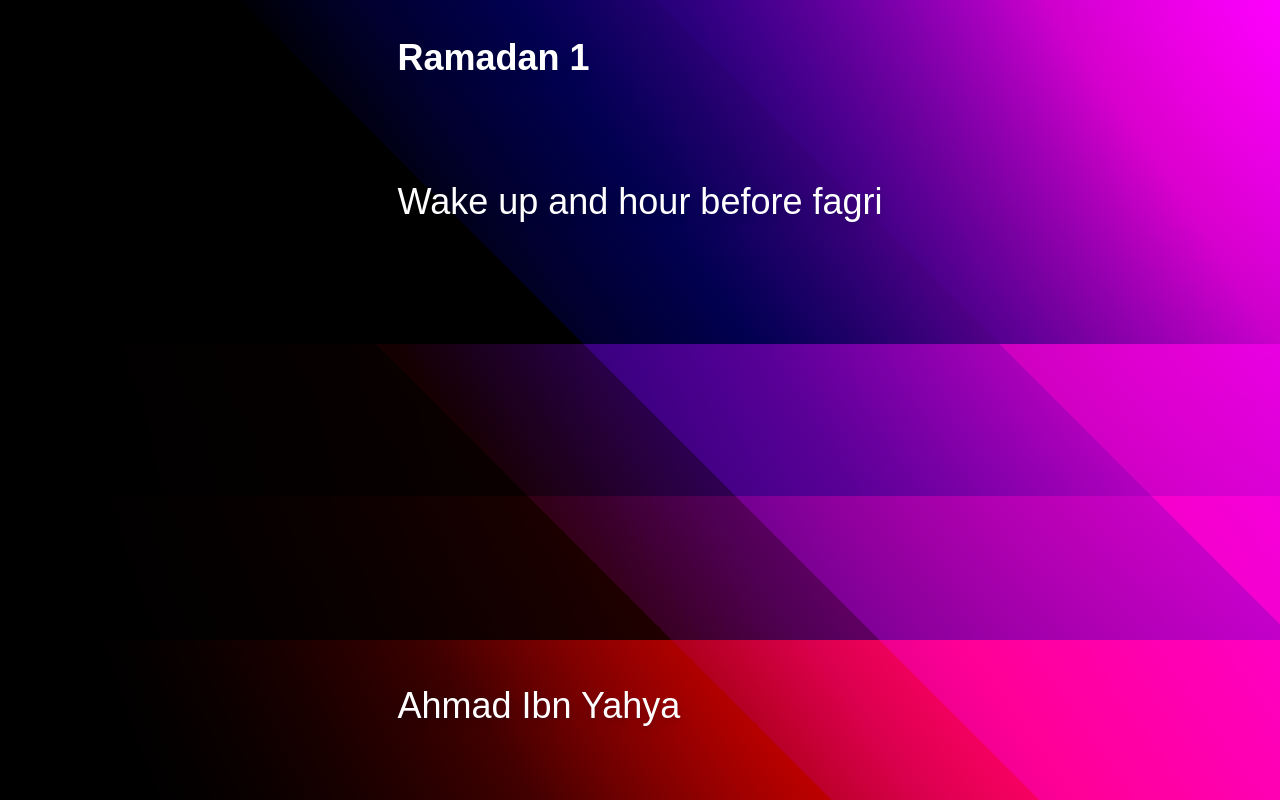
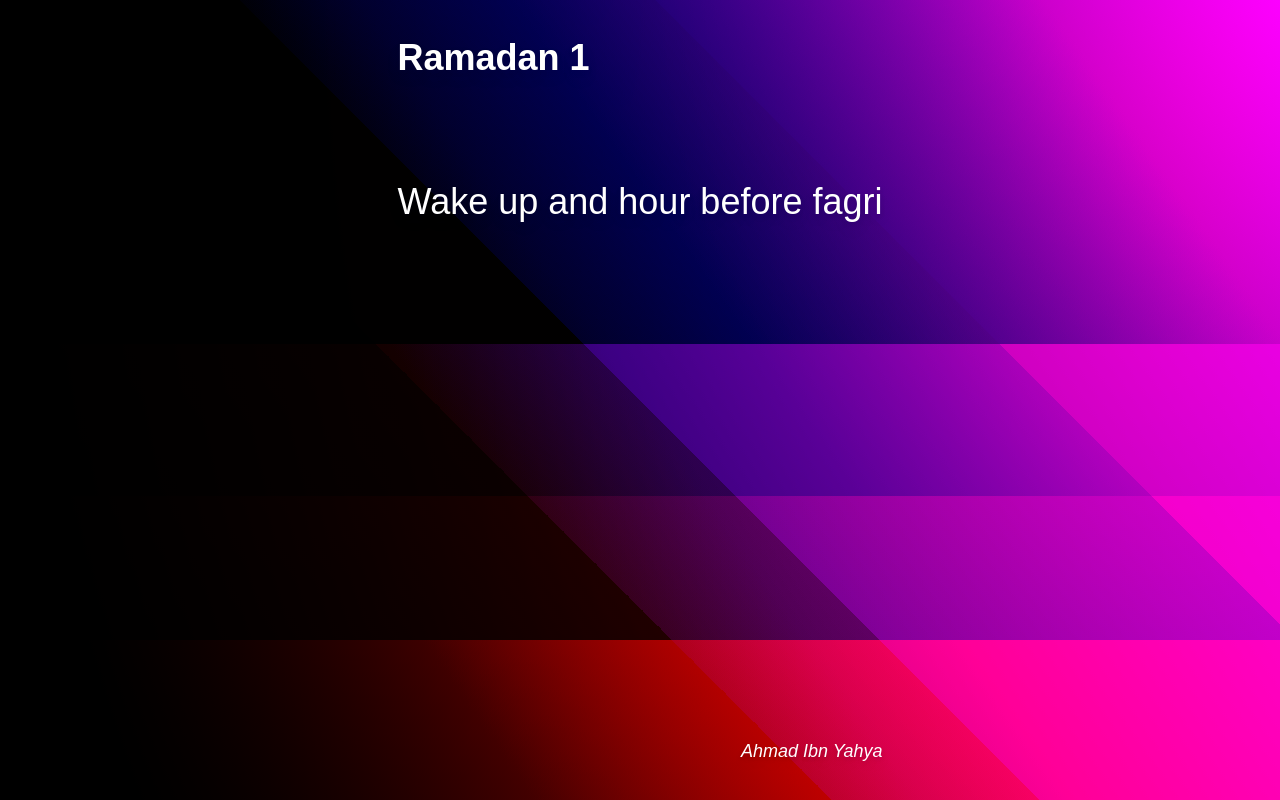
Before and after one commit to Ahmzyjazzy/Ramadan-1441, a Vue app: page / in a window 1280 px wide. Built offline with nearby package versions, Linux system fonts and the light colour scheme.

Commit message:
fix: correct author class typography

```diff
--- a/src/components/RamadanDay.vue
+++ b/src/components/RamadanDay.vue
@@ -2,7 +2,7 @@
   <div class="quote-container">
     <h1 class="header">Ramadan {{day}}</h1>
     <p class="quote">{{quote}}</p>
-    <p class="autor">{{author}}</p>
+    <p class="author">{{author}}</p>
   </div>
 </template>
 
```
